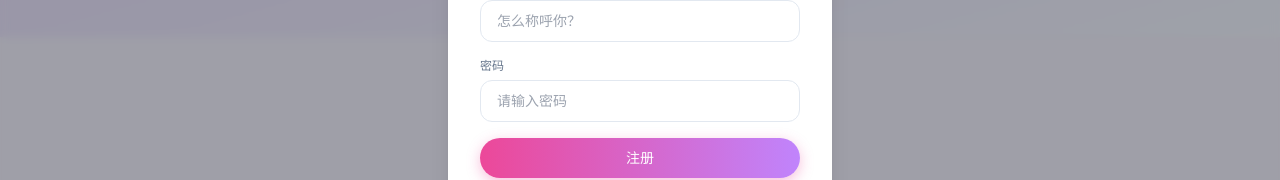
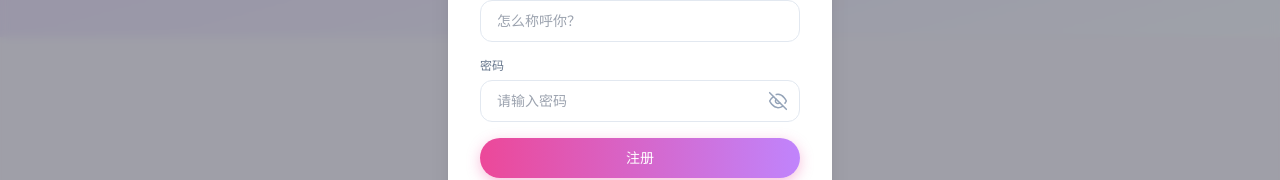
Before and after one commit to cpc-lib/clipfetch, a Vue app in the folder frontend/: page / in a window 1280 px wide. Both pictures are taken after a click on the button "免费注册". Shown: the part 380-560 px from the top of the page. Built offline with nearby package versions, Linux system fonts and the light colour scheme.

Commit message:
feat: 登录/注册弹窗密码框添加显示/隐藏切换按钮（眼睛图标）

```diff
--- a/frontend/src/components/AuthModal.vue
+++ b/frontend/src/components/AuthModal.vue
@@ -9,6 +9,7 @@ const nickname = ref('')
 const loading = ref(false)
 const errorText = ref('')
 const emailInput = ref(null)
+const showPassword = ref(false)
 
 watch(() => authModal.visible, async (v) => {
   if (v) {
@@ -82,13 +83,31 @@ async function submit() {
           </div>
           <div>
             <label class="mb-1.5 block text-xs font-medium text-slate-500">密码</label>
-            <input
-              v-model="password"
-              type="password"
-              :autocomplete="authModal.mode === 'register' ? 'new-password' : 'current-password'"
-              class="w-full rounded-xl border border-slate-200 px-4 py-2.5 text-sm outline-none transition focus:border-primary"
-              placeholder="请输入密码"
-            />
+            <div class="relative">
+              <input
+                v-model="password"
+                :type="showPassword ? 'text' : 'password'"
+                :autocomplete="authModal.mode === 'register' ? 'new-password' : 'current-password'"
+                class="w-full rounded-xl border border-slate-200 px-4 py-2.5 pr-11 text-sm outline-none transition focus:border-primary"
+                placeholder="请输入密码"
+              />
+              <button
+                type="button"
+                class="absolute right-3 top-1/2 -translate-y-1/2 text-slate-400 transition hover:text-primary"
+                :aria-label="showPassword ? '隐藏密码' : '显示密码'"
+                @click="showPassword = !showPassword"
+              >
+                <svg v-if="showPassword" viewBox="0 0 24 24" class="h-5 w-5" fill="none" stroke="currentColor" stroke-width="1.8">
+                  <path d="M2 12s3.5-7 10-7 10 7 10 7-3.5 7-10 7-10-7-10-7z" stroke-linecap="round" stroke-linejoin="round" />
+                  <circle cx="12" cy="12" r="3" />
+                </svg>
+                <svg v-else viewBox="0 0 24 24" class="h-5 w-5" fill="none" stroke="currentColor" stroke-width="1.8">
+                  <path d="M9.9 4.24A9.12 9.12 0 0112 4c6.5 0 10 8 10 8a18.5 18.5 0 01-1.67 2.68M6.61 6.61A13.53 13.53 0 002 12s3.5 8 10 8a9.74 9.74 0 005.39-1.61" stroke-linecap="round" stroke-linejoin="round" />
+                  <path d="M14.12 14.12a3 3 0 11-4.24-4.24" stroke-linecap="round" stroke-linejoin="round" />
+                  <path d="M2 2l20 20" stroke-linecap="round" />
+                </svg>
+              </button>
+            </div>
           </div>
 
           <p v-if="errorText" class="text-xs text-red-500">{{ errorText }}</p>
```
